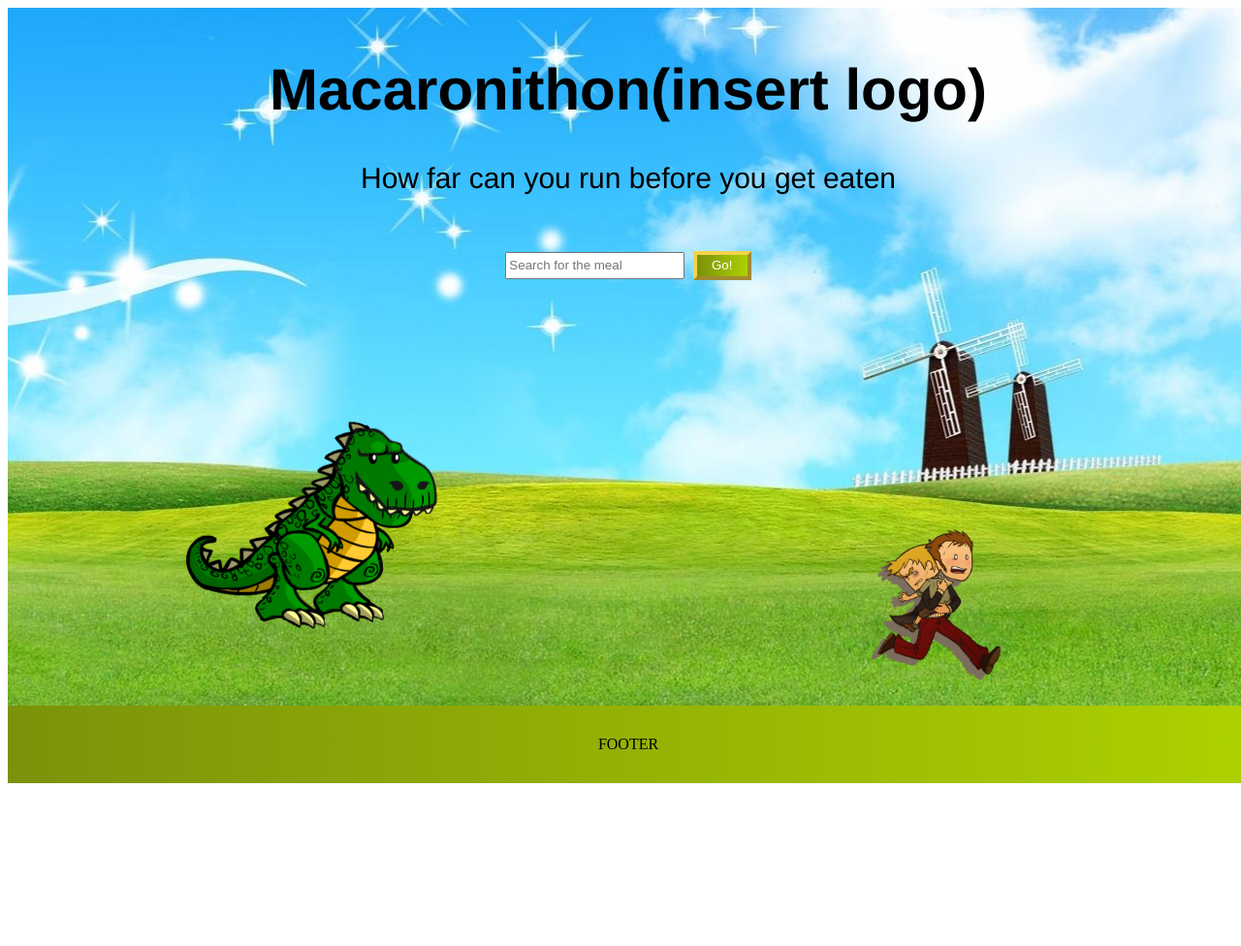
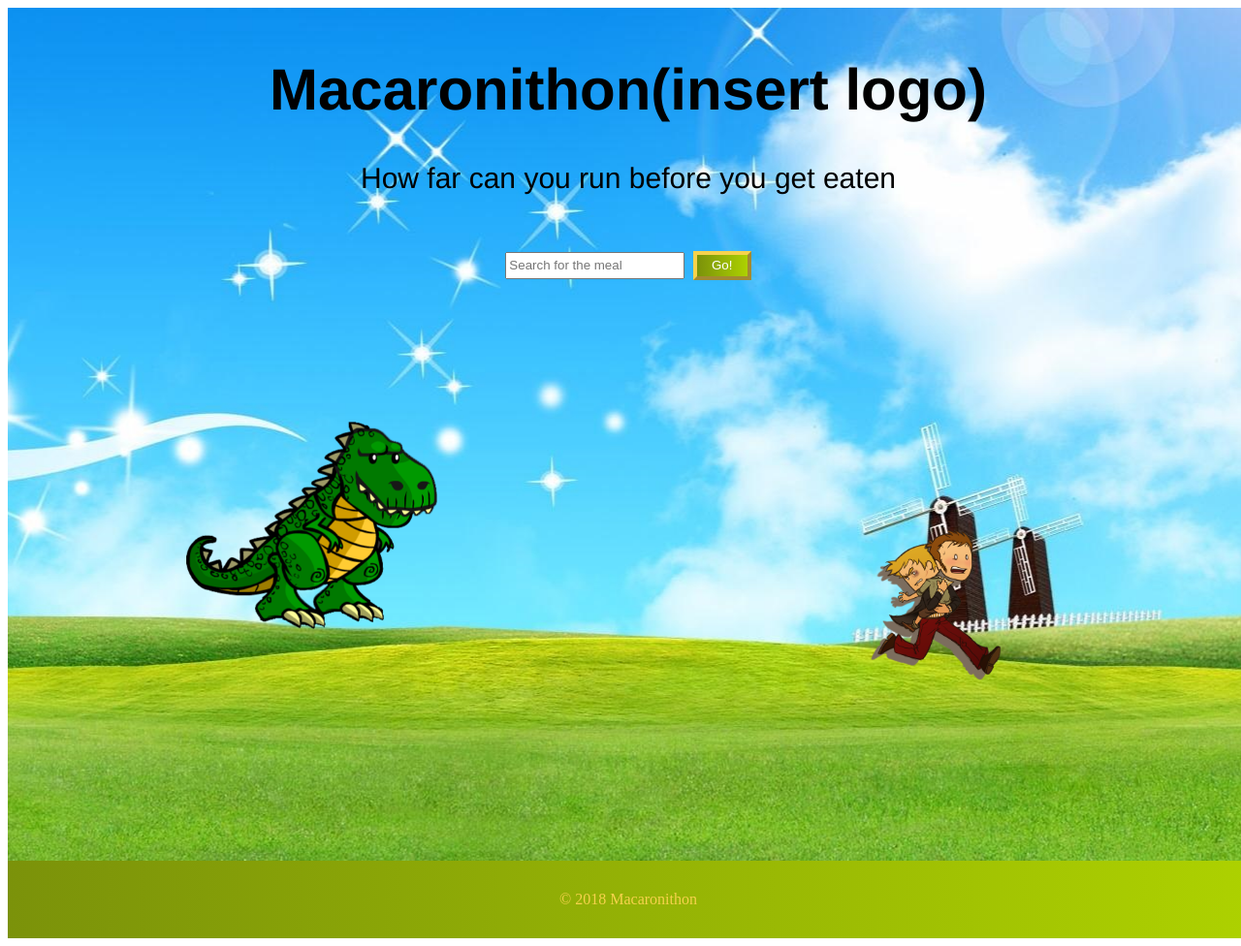
Before and after one commit to FarOut1310/Macaronithon, a PHP site: page /index.php in a window 1280 px wide. Shown: the whole page at 97% size. Before the commit the page ends 808 px from the top, so only its background shows below. Run offline with PHP 8.4, Linux system fonts and the light colour scheme.

Commit message:
Implemented php copyright block

```diff
--- a/css/style.css
+++ b/css/style.css
@@ -266,7 +266,9 @@ position: relative;
   background: #ADD100;  /* fallback for old browsers */
 background: -webkit-linear-gradient(to right, #7B920A, #ADD100);  /* Chrome 10-25, Safari 5.1-6 */
 background: linear-gradient(to right, #7B920A, #ADD100); /* W3C, IE 10+/ Edge, Firefox 16+, Chrome 26+, Opera 12+, Safari 7+ */
-
+}
+.footer--copyright {
+  color: #f6d24d;
 }
 
 /*# sourceMappingURL=style.css.map */
--- a/css/styles.css
+++ b/css/styles.css
@@ -10,7 +10,7 @@ body {
 
 .main--container {
   width: 100vw;
-  height: 90vh;
+  height: 110vh;
   font-family: Helvetica, sans-serif;
   overflow: hidden;
   background-image: url(../images/cartoonbgtest.jpg);
--- a/includes/footer.php
+++ b/includes/footer.php
@@ -1,4 +1,15 @@
-<footer class="footer">FOOTER</footer>
+<?php
+$startYear = 2018;
+$thisYear = date('Y');
+if ($thisYear > $startYear) {
+    $thisYear = date('y');
+    $copyright = "$startYear&dash;$thisYear";
+} else {
+    $copyright = $startYear;
+}
+ ?>
+<footer class="footer"><p class="footer--copyright" role="contentinfo">© <?php echo $copyright ?> Macaronithon</p>
+</footer>
 
 </body>
 
```
